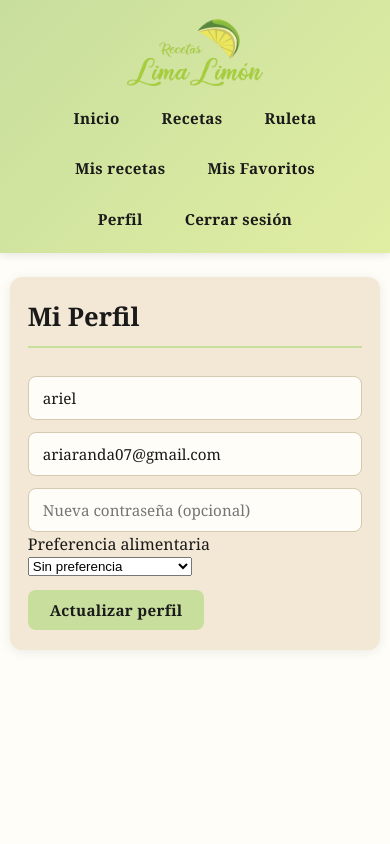
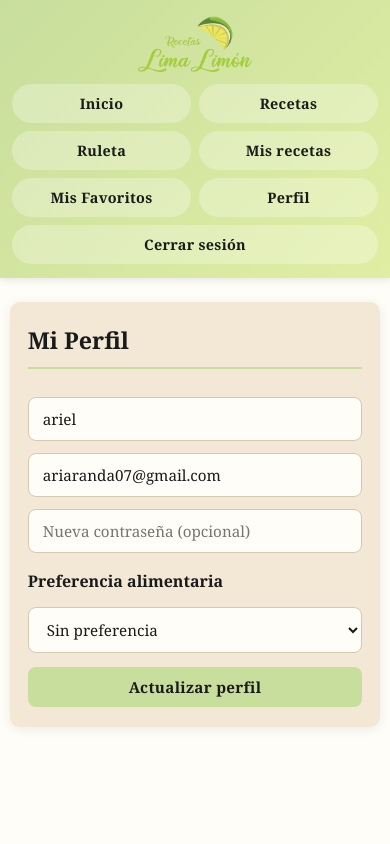
Before and after one commit to nicori25/Recetas_limalimon1, a PHP site: page /perfil.php in a window 390 px wide. Run offline with PHP 8.4, Linux system fonts and the light colour scheme; a user stored in the database is signed in; data comes from the database, SQL or seed files in the repository.

Commit message:
responsive

```diff
--- a/css/style.css
+++ b/css/style.css
@@ -1,16 +1,14 @@
-/* ── Variables de paleta ── */
 :root {
-    --crema:       #FFFDF7;
-    --beige:       #F2E8D5;
+    --crema: #FFFDF7;
+    --beige: #F2E8D5;
     --verde-medio: #C8DE9D;
     --verde-claro: #E0EEA3;
-    --negro:       #1a1a1a;
-    --gris-suave:  #888;
-    --sombra:      0 2px 12px rgba(0,0,0,0.08);
-    --radio:       12px;
+    --negro: #1a1a1a;
+    --gris-suave: #888;
+    --sombra: 0 2px 12px rgba(0,0,0,0.08);
+    --radio: 12px;
 }
 
-/* ── Reset y base ── */
 *, *::before, *::after {
     box-sizing: border-box;
     margin: 0;
@@ -23,29 +21,40 @@ body {
     color: var(--negro);
     line-height: 1.6;
     min-height: 100vh;
+    overflow-x: hidden;
 }
 
-/* ── Header / zona de inicio ── */
+img {
+    max-width: 100%;
+    height: auto;
+}
+
 .header {
     background: linear-gradient(135deg, var(--verde-medio) 0%, var(--verde-claro) 100%);
     padding: 18px 40px;
     display: flex;
     justify-content: space-between;
     align-items: center;
+    gap: 20px;
+    flex-wrap: wrap;
     box-shadow: 0 2px 8px rgba(0,0,0,0.1);
 }
 
 .header img {
+    width: auto;
     height: 70px;
     object-fit: contain;
     background: transparent;
+    flex: 0 0 auto;
 }
 
-/* ── Navegación ── */
 nav {
     display: flex;
-    gap: 24px;
+    gap: 16px;
     align-items: center;
+    justify-content: flex-end;
+    flex: 1 1 520px;
+    flex-wrap: wrap;
 }
 
 nav a {
@@ -57,13 +66,13 @@ nav a {
     padding: 6px 14px;
     border-radius: 20px;
     transition: background 0.2s, color 0.2s;
+    white-space: nowrap;
 }
 
 nav a:hover {
     background: rgba(0,0,0,0.1);
 }
 
-/* ── Contenedor principal ── */
 .container {
     width: 90%;
     max-width: 1100px;
@@ -79,7 +88,6 @@ nav a:hover {
     padding-bottom: 10px;
 }
 
-/* ── Caja de formulario ── */
 .form-box {
     background: var(--beige);
     padding: 28px 32px;
@@ -95,9 +103,9 @@ nav a:hover {
     padding-bottom: 8px;
 }
 
-/* ── Inputs y textarea ── */
 input,
-textarea {
+textarea,
+select {
     width: 100%;
     padding: 11px 14px;
     margin-top: 12px;
@@ -112,7 +120,8 @@ textarea {
 }
 
 input:focus,
-textarea:focus {
+textarea:focus,
+select:focus {
     border-color: var(--verde-medio);
     box-shadow: 0 0 0 3px rgba(200, 222, 157, 0.35);
 }
@@ -122,8 +131,18 @@ textarea {
     resize: vertical;
 }
 
-/* ── Botones ── */
+select {
+    cursor: pointer;
+}
+
+label {
+    display: block;
+    margin-top: 16px;
+    font-weight: 600;
+}
+
 button {
+    max-width: 100%;
     margin-top: 14px;
     padding: 10px 22px;
     background: var(--verde-medio);
@@ -147,20 +166,14 @@ button:active {
     transform: translateY(0);
 }
 
-button[type="submit"][name="eliminar"],
-form button:only-of-type {
-    /* botón eliminar: tono más apagado */
-}
-
-/* ── Grid de recetas ── */
 .recetas-grid {
     display: grid;
-    grid-template-columns: repeat(auto-fill, minmax(260px, 1fr));
+    grid-template-columns: repeat(auto-fit, minmax(min(100%, 260px), 1fr));
     gap: 22px;
 }
 
-/* ── Tarjetas ── */
 .card {
+    min-width: 0;
     background: var(--beige);
     padding: 22px 24px;
     border-radius: var(--radio);
@@ -169,6 +182,7 @@ form button:only-of-type {
     display: flex;
     flex-direction: column;
     gap: 10px;
+    overflow-wrap: anywhere;
     transition: transform 0.2s, box-shadow 0.2s;
 }
 
@@ -207,33 +221,146 @@ form button:only-of-type {
     background: #c8b89a;
 }
 
-/* ── Páginas de login/registro centradas ── */
+.rating-box {
+    display: grid;
+    gap: 8px;
+    margin: 8px 0 4px;
+}
+
+.rating-box p {
+    margin: 0;
+    flex-grow: 0;
+}
+
+.barra {
+    width: 100%;
+    height: 12px;
+    overflow: hidden;
+    border-radius: 999px;
+    background: rgba(26, 26, 26, 0.12);
+}
+
+.relleno {
+    height: 100%;
+    border-radius: inherit;
+    background: var(--verde-medio);
+}
+
+.rating-form {
+    margin-top: 4px;
+}
+
+.stars {
+    display: flex;
+    flex-wrap: wrap;
+    gap: 6px;
+}
+
+.stars button {
+    width: 38px;
+    height: 38px;
+    display: inline-flex;
+    align-items: center;
+    justify-content: center;
+    padding: 0;
+    margin: 0;
+    border-radius: 50%;
+    line-height: 1;
+}
+
 body > .form-box {
     width: 90%;
     max-width: 420px;
     margin: 60px auto;
 }
 
-/* ── Responsive ── */
-@media (max-width: 600px) {
+@media (max-width: 900px) {
     .header {
-        flex-direction: column;
-        gap: 14px;
-        padding: 16px 20px;
+        justify-content: center;
+        padding: 16px 24px;
     }
 
     nav {
-        gap: 14px;
-        flex-wrap: wrap;
+        flex-basis: 100%;
         justify-content: center;
+        gap: 10px;
+    }
+
+    nav a {
+        padding: 7px 12px;
     }
 
     .container {
         width: 95%;
         margin: 24px auto;
     }
+}
+
+@media (max-width: 600px) {
+    .header {
+        flex-direction: column;
+        gap: 12px;
+        padding: 14px 12px;
+    }
+
+    .header img {
+        height: 58px;
+    }
+
+    nav {
+        width: 100%;
+        gap: 8px;
+    }
+
+    nav a {
+        flex: 1 1 calc(50% - 8px);
+        text-align: center;
+        font-size: 0.9rem;
+        padding: 8px 10px;
+        background: rgba(255,255,255,0.28);
+    }
+
+    .container h2,
+    .form-box h2 {
+        font-size: 1.45rem;
+    }
 
     .form-box {
         padding: 20px 18px;
+        border-radius: 10px;
+    }
+
+    .card {
+        padding: 18px 16px;
+        border-radius: 10px;
+    }
+
+    button {
+        width: 100%;
+    }
+
+    .card button,
+    .stars button {
+        width: auto;
+    }
+
+    .stars button {
+        flex: 1 1 38px;
+        max-width: 46px;
     }
 }
+
+@media (max-width: 380px) {
+    nav a {
+        flex-basis: 100%;
+    }
+
+    .container {
+        width: calc(100% - 20px);
+    }
+
+    body > .form-box {
+        width: calc(100% - 20px);
+        margin: 32px auto;
+    }
+}
```
